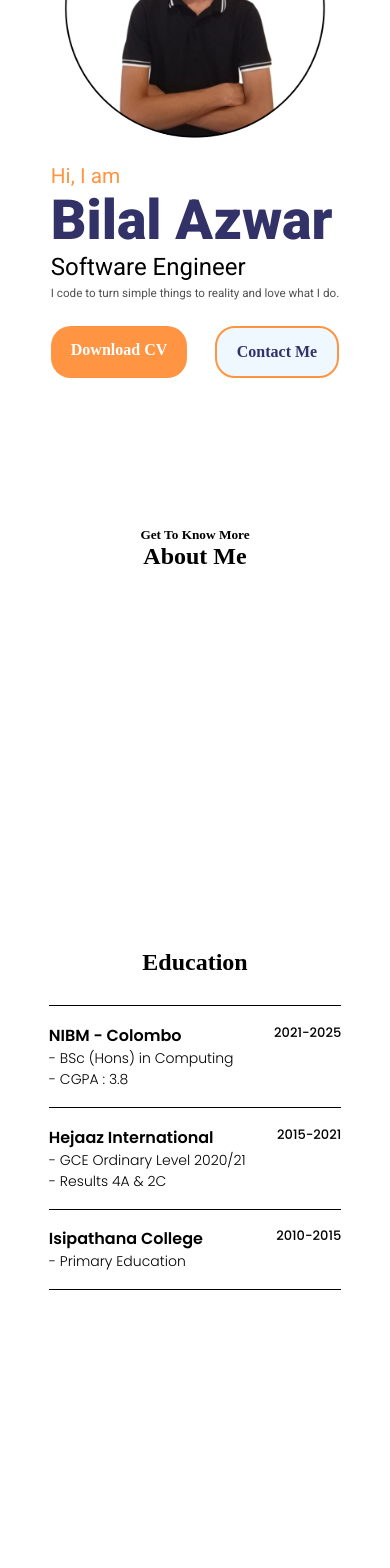
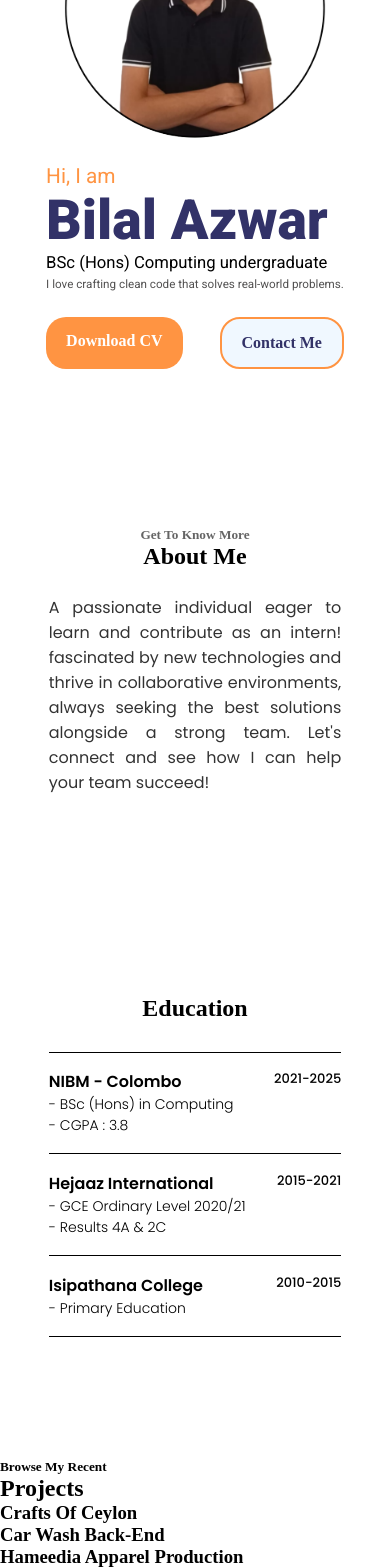
Before and after one commit to bilalazwar/portfolio, a React (Create React App) app: page / in a window 390 px wide. Shown: the part 233-1801 px from the top of the page. Before the commit the page ends 1646 px from the top, so only its background shows below. Built offline with nearby package versions, Linux system fonts and the light colour scheme.

Commit message:
mobile education and contact done

```diff
--- a/src/App.js
+++ b/src/App.js
@@ -23,5 +23,5 @@ function App() {
     </div>
   );
 }
-
+//gm
 export default App;
--- a/src/pages/Home.js
+++ b/src/pages/Home.js
@@ -10,7 +10,7 @@ import Medium from'../images/medium.png'
 
 
 export default function Home() {
-  const [windowWidth, setWindowWidth] = useState(window.innerWidth);
+  // const [windowWidth, setWindowWidth] = useState(window.innerWidth);
   return (
     <div>
       <HomeHeader/>
@@ -24,8 +24,8 @@ export default function Home() {
             <div className='call'>
                 <p id='hi'>Hi, I am</p>
                 <h1 id='name'>Bilal Azwar</h1>
-                <p id='position'>Software Engineer</p>
-                <p id='description'>I code to turn simple things to reality and love what I do.</p>
+                <p id='position'>BSc (Hons) Computing undergraduate</p>
+                <p id='description'>I love crafting clean code that solves real-world problems.</p>
                 {/* <h5>{windowWidth}</h5> */}
 
                 <div className='btn'>
@@ -45,13 +45,18 @@ export default function Home() {
           </div>
       </section>
 
-      <section className='contactInformation'>
+      <section className='about'>
 
-        <div className='about'>
+        <div className='container'>
+          <h5 className='subHeadingDesc'>Get To Know More</h5>
+          <h1 className='subHeading'>About Me</h1>
+        </div>
+        <div className='container'>
+            <p>A passionate individual eager to learn and contribute as an intern!
+            fascinated by new technologies and thrive in collaborative environments,
+            always seeking the best solutions alongside a strong team. Let's connect and see how I can help your team succeed!</p>
+        </div>
 
-              <h5 className='subHeadingDesc'>Get To Know More</h5>
-              <h1 className='subHeading'>About Me</h1>
-        </div>
       </section>
 
       <section className='education'>
@@ -77,14 +82,30 @@ export default function Home() {
         </div>
       </section>
 
-      <section className='familiarTechnologies'>
+      <section className='recentProjects'>
+
+        <div className='container'>
+          <h5 className='subHeadingDesc'>Browse My Recent</h5>
+          <h1 className='subHeading'>Projects</h1>
+        </div>
+
+        <div className='project projectOne'>
+          <h3>Crafts Of Ceylon</h3>
+        </div>
+
+        <div className='project projectTwo'>
+          <h3>Car Wash Back-End</h3>
+        </div>
+
+        <div className='project projectThree'>
+          <h3>Hameedia Apparel Production </h3>
+        </div>
 
       </section>
 
-      <section className='recentProjects'>
+      <section className='familiarTechnologies'>
+      </section>
 
-
-      </section>
 
       <section className='connectWithMeOn'>
         {/* few social media links */}
--- a/src/style/home.css
+++ b/src/style/home.css
@@ -1,6 +1,7 @@
 @import url('https://fonts.googleapis.com/css2?family=M+PLUS+Rounded+1c&family=Roboto:ital,wght@0,100;0,300;0,400;0,500;0,700;0,900;1,100;1,300;1,400;1,500;1,700;1,900&display=swap');
 @import url('https://fonts.googleapis.com/css2?family=Anton&display=swap');
 @import url('https://fonts.googleapis.com/css2?family=Poppins:ital,wght@0,100;0,200;0,300;0,400;0,500;0,600;0,700;0,800;0,900;1,100;1,200;1,300;1,400;1,500;1,600;1,700;1,800;1,900&display=swap');
+@import url('https://fonts.googleapis.com/css2?family=Arvo:ital,wght@0,400;0,700;1,400;1,700&display=swap');
 
 *{
     /* border: 5px; */
@@ -83,6 +84,7 @@
     border: 2px solid rgb(255, 148, 66);
     color: rgb(50, 50, 104);
     cursor: pointer;
+    /* background-color: white; */
 }
 
 
@@ -111,6 +113,16 @@
     .btn{
         margin-top: 2rem;
     }
+    #name{
+        /* font-size: 3.46rem; */
+    }
+    #position{
+        font-size: 1.7rem;
+    }
+    /* #description{
+        font-size: 0.73rem;
+        margin-top: 0.35rem;
+    } */
     #btnDownloadCv , #btnContactMe{
         font-size: 1.2rem;
         margin-right: 1.5rem;
@@ -133,6 +145,58 @@
     #medium{
         margin-left: 0.8vw;
     }
+
+
+
+    .about{
+        width: 100%;
+        height: 30vh;
+        /* background-color: rgb(109, 109, 106); */
+        border: 1px solid black;
+        display: flex;
+        flex-direction: column;
+        align-items: center;
+        justify-content: center;
+    }
+    .about .container{
+        width: 55%;
+        /* background-color: beige; */
+        display: flex;
+        flex-direction: column;
+        /* justify-content: center; */
+        align-items: center;
+    }
+    .about .container p{
+        font-family: "Poppins";
+        font-weight: 400;
+        font-size: 1.36rem;
+        text-align: justify;
+        opacity: 0.8;
+    }
+
+
+
+    .education{
+        width: 100%;
+        height: 45vh;
+        /* background-color: rgb(151, 151, 144); */
+        border: 1px solid black;
+        display: flex;
+        flex-direction: column;
+        align-items: center;
+        justify-content: center;
+    }
+    .education .container{
+        width: 35%;
+        /* background-color: beige; */
+        border: 1px solid black;
+    }
+    .education .line{
+        border-bottom: 0.5px solid black;
+        margin-top: 2vh;
+        margin-bottom: 2vh;
+    }
+
 
 
 
@@ -181,7 +245,7 @@
         font-size: 3.46rem;
     }
     #position{
-        font-size: 1.5rem;
+        font-size: 1.042rem;
     }
     #description{
         font-size: 0.73rem;
@@ -210,14 +274,38 @@
     }
 
 
-    .about {
+
+    .about .subHeadingDesc{
+        opacity: 0.6;
+    }
+    .about .subHeading{
+        margin-bottom: 3vh;
+    }
+    .about{
+        width: 100%;
+        height: 50vh;
+        /* border: black 1px solid; */
         display: flex;
         flex-direction: column;
         align-items: center;
-    }
-    .about .subHeadingDesc{
+        margin-bottom: 5.5vh;
 
     }
+    .about .container{
+        width: 75%;
+        display: flex;
+        flex-direction: column;
+        align-items: center;
+
+        /* border: rgb(163, 2, 2) 1px solid; */
+    }
+
+    .about .container p{
+        justify-content: center;
+        text-align: justify;
+        opacity: 0.8;
+    }
+
 
 
     .education{
```
